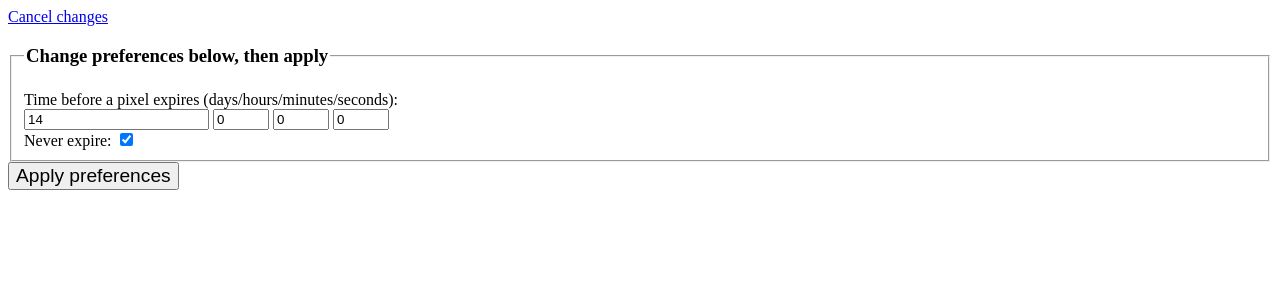
After one commit to ilwan07/ShortView, a Django app: page /preferences/ in a window 1280 px wide. The commit adds this page. Shown: the top 300 px of the page. Run offline with Django 5.2, Linux system fonts and the light colour scheme; a user stored in the database is signed in; tables that the repository leaves empty hold one stand-in row (values such as "Sample post").

Commit message:
profile model in admin page and basic non functional preferences view

```diff
--- a/pixelspy/models.py
+++ b/pixelspy/models.py
@@ -11,8 +11,11 @@ class Profile(models.Model):
     a model to store a user profile, with all its settings, data and preferences
     """
     user = models.OneToOneField(User, on_delete=models.CASCADE)
-    hide_expired = models.BooleanField("hide expired pixels", default=False)
-    default_lifetime = models.DurationField("default pixel life duration", default=datetime.timedelta(0))
+    hide_expired = models.BooleanField("hide expired pixels", default=True)
+    default_lifetime = models.DurationField("default pixel life duration", default=datetime.timedelta(days=14))
+
+    def __str__(self):
+        return str(self.user)
 
 
 class Pixel(models.Model):
@@ -53,7 +56,7 @@ class Tracker(models.Model):
     pixel = models.ForeignKey(Pixel, on_delete=models.CASCADE)  # the pixel from which the tracking originates
     ip = models.GenericIPAddressField("receiver ip")
     date = models.DateTimeField("date of opening")
-    header = models.CharField("request metadata", default="")
+    header = models.CharField("request header", default="")
 
     def __str__(self):
         return f"{self.date} from {self.ip}"
--- a/pixelspy/static/pixelspy/style.css
+++ b/pixelspy/static/pixelspy/style.css
@@ -44,3 +44,19 @@ a.headerlink {
 p#copyconfirm {
   color: darkslategrey;
 }
+
+p.expiredtext {
+  font-size: 1.15rem;
+}
+
+a.adminaccess {
+  font-size: 1.2rem;
+}
+
+a.preferenceslink {
+  font-size: 1.2rem;
+}
+
+input.applypreferences {
+  font-size: 1.2rem;
+}
--- a/pixelspy/templates/pixelspy/home.html
+++ b/pixelspy/templates/pixelspy/home.html
@@ -10,10 +10,11 @@
 </head>
 <body>
     {% if user.is_staff %}
-    <a target="_blank" href="{% url 'admin:index' %}">admin access</a>
+    <a class="adminaccess" target="_blank" href="{% url 'admin:index' %}"><i>Admin access</i></a> <br>
     {% endif %}
+    <a class="preferenceslink" href="{% url 'preferences' %}">User preferences</a> <br>
+    <a href="{% url 'logoutpage' %}">Log out</a>
     <h1>{{ user.username }}'s home page</h1>
-    <a href="{% url 'logoutpage' %}">Log out</a>
     <h2>Spy agents:</h2>
     <ul class="pixels">
     {% for pixel in pixels %}
--- /dev/null
+++ b/pixelspy/templates/pixelspy/preferences.html
@@ -0,0 +1,33 @@
+{% load static %}
+
+<!DOCTYPE html>
+<html lang="en">
+<head>
+    <meta charset="UTF-8">
+    <title>PixelSpy | Preferences</title>
+    <link rel="stylesheet" href="{% static 'pixelspy/style.css' %}">
+    <link rel="shortcut icon" type="image/png" href="{% static 'pixelspy/assets/icon_16.png' %}">
+</head>
+<body>
+    <a href="{% url 'index' %}">Cancel changes</a>
+    <form action="{% url 'submit_preferences' %}" method="post">
+        {% csrf_token %}
+        <fieldset>
+            <legend><h3>Change preferences below, then apply</h3></legend>
+            <label>Time before a pixel expires (days/hours/minutes/seconds):</label> <br>
+            <input type="number" name="days" min="0" value="14">
+            <input type="number" name="hours" min="0" max="23" value="0">
+            <input type="number" name="minutes" min="0" max="59" value="0">
+            <input type="number" name="seconds" min="0" max="59" value="0">
+            <br>
+            <label for="expiration">Never expire:</label>
+            <input type="checkbox" name="expiration" checked>
+        </fieldset>
+        <input class="applypreferences" type="submit" value="Apply preferences">
+    </form>
+
+    <script>
+
+    </script>
+</body>
+</html>
--- a/pixelspy/templates/pixelspy/view_pixel.html
+++ b/pixelspy/templates/pixelspy/view_pixel.html
@@ -11,10 +11,13 @@
 <body>
     <a href="{% url 'index' %}">Back to home page</a>
     <h2>{{ pixel.description }}</h2>
-    <br>
+    {% if pixel.active %}
     <p>The pixel can be added in a mail with the following link (click to copy):</p>
     <button onclick="copy_link()" class="pixelurl"><i>{{ pixel.url }}</i></button>
     <small> <p id="copyconfirm"></p> </small>
+    {% else %}
+    <p class="expiredtext"><i><u>This pixel is expired</u></i></p>
+    {% endif %}
     <br>
     {% if trackers|length == 0 %}
     <p>The email containing the pixel hasn't been opened yet, no tracker available.</p>
--- a/pixelspy/urls.py
+++ b/pixelspy/urls.py
@@ -4,8 +4,10 @@ from . import views
 urlpatterns = [
     path("", views.index, name="index"),
     path("login/", views.loginpage, name="loginpage"),
+    path("logout/", views.logoutpage, name="logoutpage"),
+    path("preferences/", views.preferences, name="preferences"),
+    path("preferences/submit", views.preferences, name="submit_preferences"),
     path("info/passwords", views.password_info, name="password_info"),
-    path("logout/", views.logoutpage, name="logoutpage"),
     path("pixel/<int:pixel_id>", views.view_pixel, name="view_pixel"),
     path("pixel/<int:pixel_id>/tracker/<int:tracker_id>", views.view_tracker, name="view_tracker"),
 ]
--- a/pixelspy/views.py
+++ b/pixelspy/views.py
@@ -17,8 +17,18 @@ def index(request: HttpRequest):
         return render(request, "pixelspy/index.html")
 
     else:
-        context = {"user": request.user, "pixels": request.user.pixel_set.all()}
-        return render(request, "pixelspy/home.html", context)
+        return render(request, "pixelspy/home.html", {"user": request.user,
+                                                      "pixels": request.user.pixel_set.all()})
+
+
+def preferences(request: HttpRequest):
+    """
+    the view to let the user change the preferences
+    """
+    if not request.user.is_authenticated:
+        return redirect("loginpage")
+    else:
+        return render(request, "pixelspy/preferences.html", {"profile": request.user.profile})
 
 
 def loginpage(request: HttpRequest):
@@ -78,6 +88,7 @@ def logoutpage(request: HttpRequest):
     logout(request)
     return redirect("index")
 
+
 def view_pixel(request: HttpRequest, pixel_id: int):
     """
     displays info about a pixel, if it belongs to the active user
@@ -96,6 +107,7 @@ def view_pixel(request: HttpRequest, pixel_id: int):
                                                                 "trackers": pixelObject.tracker_set.all()})
         else:
             raise PermissionDenied("You are not the owner of this pixel")
+
 
 def view_tracker(request: HttpRequest, pixel_id:int, tracker_id:int):
     """
@@ -122,6 +134,6 @@ def view_tracker(request: HttpRequest, pixel_id:int, tracker_id:int):
             else:
                 # check that the user owns the pixel, then display the header in plaintext
                 if pixelObject.owner == request.user:
-                    return HttpResponse(trackerObject.header)
+                    return HttpResponse(f"<samp>{trackerObject.header}</samp>")
                 else:
                     raise PermissionDenied("You are not the owner of the pixel associated to this tracker")
```
Also changed, not shown: pixelspy/admin.py (+21 -2 lines), pixelspy/migrations/0011_profile_default_lifetime_alter_tracker_header.py (added), pixelspy/migrations/0012_alter_profile_default_lifetime_and_more.py (added), pixelspy/migrations/0013_alter_profile_user.py (added).
